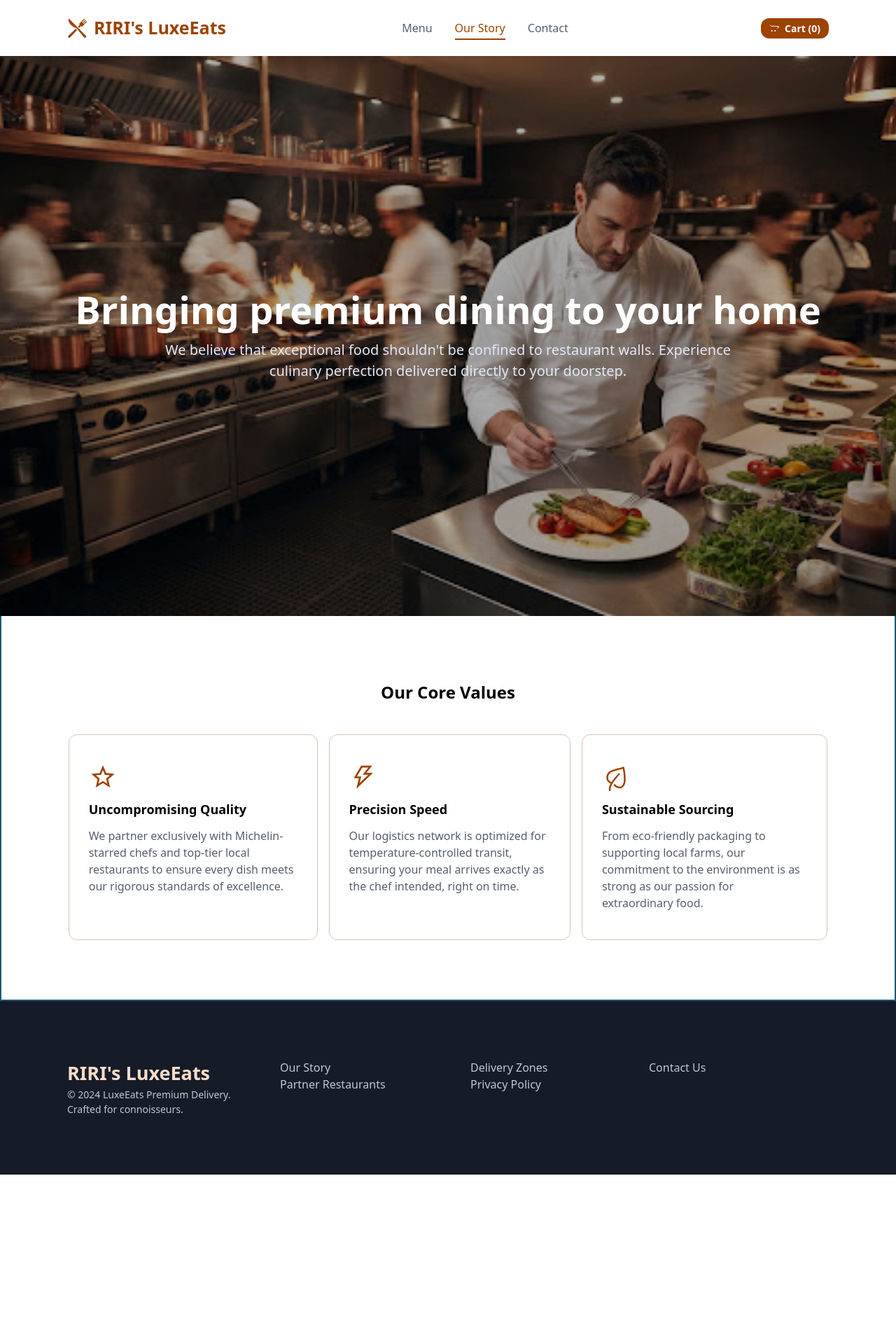
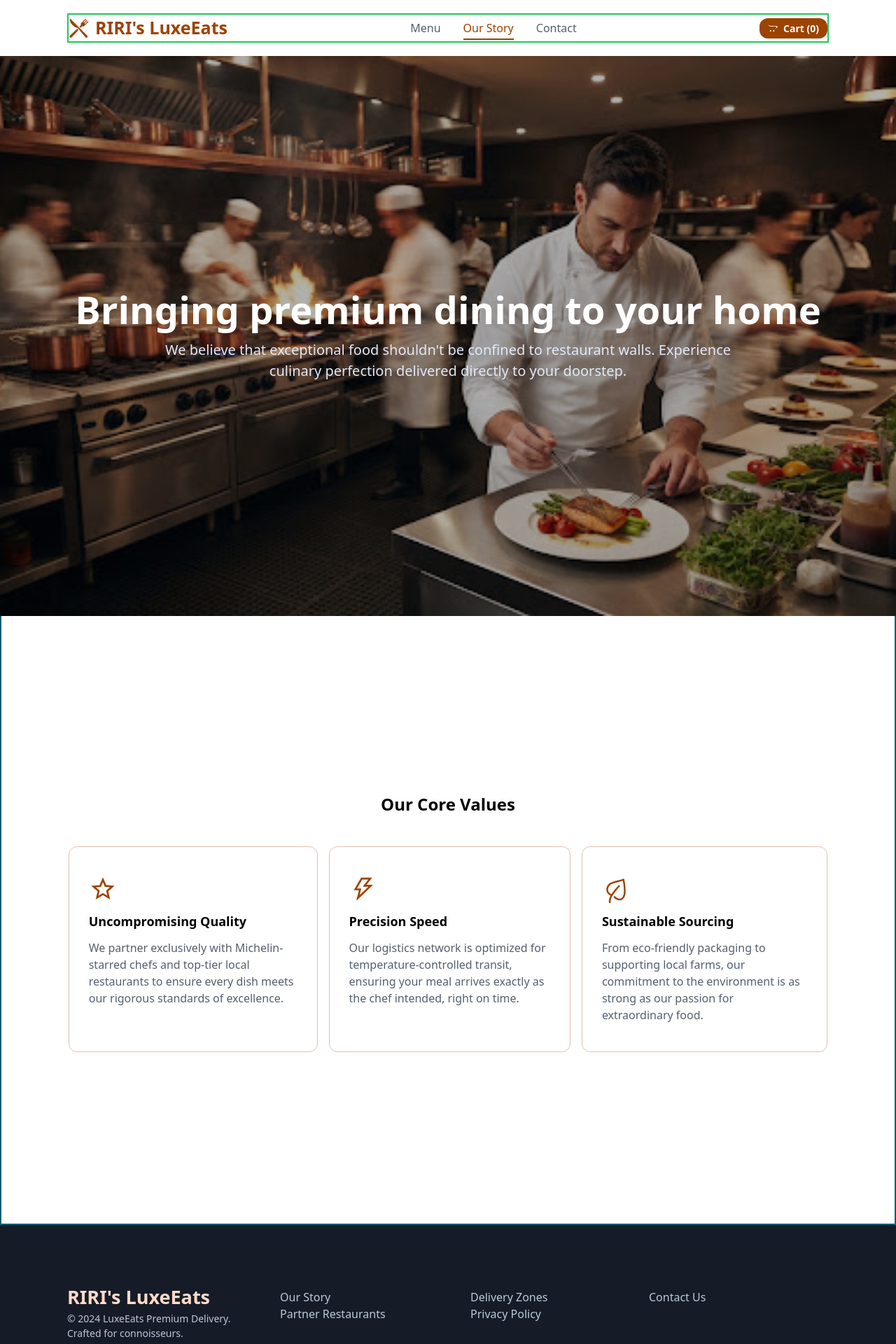
Before and after one commit to rihanat1/RIRIsLuxeEats, a React (Vite) app: page / in a window 1280 px wide. Shown: the top 1920 px of the page at 70% size. Before the commit the page ends 1678 px from the top, so only its background shows below. Built offline with nearby package versions, Linux system fonts and the light colour scheme; the HTML template or start-up script is replaced by a standard one.

Commit message:
Finished contact page and add added a dropdown menu and hamburger for small screen

```diff
--- a/src/Components/Footer.jsx
+++ b/src/Components/Footer.jsx
@@ -4,7 +4,7 @@ import AllPaths from "../routes/AllPaths";
 
 const Footer = () => {
   return (
-    <div className="bg-[#151C27] h-[51vh] flex justify-end md:h-[40vh] lg:h-[31vh]">
+    <div className="bg-[#151C27] h-[46vh] flex justify-end md:h-[40vh] lg:h-[31vh]">
      <div className="w-[95%] m-auto flex flex-col gap-5  md:grid grid-cols-4 items-start md:gap-5 xl:w-[85%]">
          <div className="">
         <h4 className="text-[#FFDBCA] text-[44px] font-bold md:text-[27px] md:whitespace-nowrap">
@@ -14,15 +14,15 @@ const Footer = () => {
           © 2024 LuxeEats Premium Delivery. Crafted for connoisseurs.
         </p>
       </div>
-      <div className="text-[#BDC7DA] md:ml-[27px]">
+      <div className="text-[#BDC7DA] md:ml-[27px] md:mt-2">
         <p className="">Our Story</p>
         <p className="md:whitespace-nowrap">Partner Restaurants</p>
       </div>
-      <div className="text-[#BDC7DA] md:ml-[22px]">
+      <div className="text-[#BDC7DA] md:ml-[22px] md:mt-2">
         <p className="">Delivery Zones</p>
         <p className="">Privacy Policy</p>
       </div>
-      <Link to={AllPaths.contact}>
+      <Link to={AllPaths.contact} className="md:mt-2">
       <p className="text-[#BDC7DA]">Contact Us</p>
       </Link>
      </div>
--- a/src/Components/Header.jsx
+++ b/src/Components/Header.jsx
@@ -1,8 +1,10 @@
-import React from "react";
+import React, { useState } from "react";
 import { NavLink } from "react-router-dom";
 import { GiKnifeFork } from "react-icons/gi";
 import { FaOpencart } from "react-icons/fa";
 import AllPaths from "../routes/AllPaths";
+import { RxHamburgerMenu } from "react-icons/rx";
+import { IoMdClose } from "react-icons/io";
 
 const Header = () => {
   const navItems = [
@@ -10,6 +12,11 @@ const Header = () => {
     { label: "Our Story", path: AllPaths.home },
     { label: "Contact", path: AllPaths.contact },
   ];
+
+  const [subMenu, setSubMenu] = useState(false);
+  function handleSubMenu() {
+    setSubMenu(!subMenu);
+  }
 
   const linkClass = ({ isActive }) =>
     `font-light cursor-pointer pb-1 transition-all duration-300 border-b-2 ${
@@ -20,17 +27,34 @@ const Header = () => {
 
   return (
     <div className="flex justify-center h-20 bg-white/80 shadow-sm z-50 backdrop-blur-sm fixed top-0 right-0 left-0">
-      <div className="flex justify-between items-center w-[95%] m-auto xl:w-[85%]">
-        <div className="flex items-center space-x-2">
+      <div className="flex justify-between items-center w-[95%] m-auto md:flex md:justify-between border-2 border-green-500 xl:w-[85%]">
+        <div className="flex items-center space-x-2 z-50">
           <GiKnifeFork className="text-[#9D4300] text-[30px]" />
-          <p className="text-[#9D4300] font-bold text-[25px]">
+          <p className="z-50 text-[#9D4300] font-bold text-[25px]">
             RIRI's LuxeEats
           </p>
         </div>
 
-        <ul className="hidden md:flex gap-6 md:gap-8 items-center lg:ml-[-1.5rem]">
+        <ul
+          className={`
+        fixed flex flex-col justify-center items-center top-12
+        bg-white/80 shadow-sm z-30 backdrop-blur-sm left-0 right-0  pb-4  md:static md:flex-row md:gap-8 md:items-center md:h-fit md:w-[39%] md:justify-center md:pb-0 md:bg-transparent md:shadow-none md:backdrop-blur-none lg:w-[30%]
+    ${
+      subMenu
+        ? "max-h-[500px] opacity-100 transition-all duration-300 ease-in-out"
+        : "max-h-0 opacity-0 pointer-events-none md:max-h-none md:opacity-100 md:pointer-events-auto md:transition-none"
+    }
+  `}
+        >
           {navItems.map((item) => (
-            <li className="text-[#555F6F] text-[16px] font-light" key={item.label}>
+            <li
+              className={`
+                text-[#555F6F] border-b-2 p-4 font-semibold border-[#9D4300]
+                w-full text-center text-[16px] list-none
+                md:border-none md:w-auto md:p-0 md:font-light
+              `}
+              key={item.label}
+            >
               <NavLink to={item.path} className={linkClass}>
                 {item.label}
               </NavLink>
@@ -38,12 +62,21 @@ const Header = () => {
           ))}
         </ul>
 
-        <NavLink to="/cart">
-          <div className="flex items-center gap-2 rounded-xl text-[14px] font-bold bg-[#9D4300] text-white px-3 py-1 hover:bg-[#7a3500] transition">
-            <FaOpencart />
-            <span>Cart (0)</span>
+        <div className="z-50 flex gap-4 items-center">
+          <NavLink to="/cart">
+            <div className="z-50 flex items-center gap-2 rounded-xl text-[14px] font-bold bg-[#9D4300] text-white px-3 py-1 hover:bg-[#7a3500] transition">
+              <FaOpencart />
+              <span>Cart (0)</span>
+            </div>
+          </NavLink>
+          <div onClick={handleSubMenu} className="cursor-pointer md:hidden">
+            {subMenu ? (
+              <IoMdClose className="mt-[6px] z-50 text-3xl text-[#9D4300]" />
+            ) : (
+              <RxHamburgerMenu className="mt-[6px] z-50 text-3xl text-[#9D4300]" />
+            )}
           </div>
-        </NavLink>
+        </div>
       </div>
     </div>
   );
--- a/src/Pages/ContactPage.jsx
+++ b/src/Pages/ContactPage.jsx
@@ -1,10 +1,20 @@
 import React from 'react'
 import Header from '../Components/Header'
+import GetInTouch from '../SubSections/ContactPageSubSections/GetInTouch'
+import SendMessage from '../SubSections/ContactPageSubSections/SendMessage'
+import Details from '../SubSections/ContactPageSubSections/Details'
+import Footer from '../Components/Footer'
 
 const ContactPage = () => {
   return (
-    <div>
+    <div className='bg-[#F9F9FF]'>
       <Header/>
+      <GetInTouch/>
+      <div className="lg:flex lg:w-[85%] lg:mx-auto">
+        <SendMessage className="lg:w-[50%]"/>
+      <Details className="w-[50%]"/>
+      </div>
+      <Footer/>
     </div>
   )
 }
--- /dev/null
+++ b/src/SubSections/ContactPageSubSections/Details.jsx
@@ -0,0 +1,53 @@
+import React from "react";
+import { FiPhoneCall } from "react-icons/fi";
+import { MdOutlineSpeakerNotes } from "react-icons/md";
+
+const Details = () => {
+  return (
+    <div className=" flex flex-col gap-4min-h-[72vh] mt-6 pt-3 lg:mt-0 ">
+      <div className="flex flex-col gap-4 min-h-[30vh] md:min-h-fit mt-6 lg:mt-0 pt-3">
+        <div className="w-[95%] min-h-[40vh] sm:min-h-fit flex flex-col gap-5 sm:flex-row mx-auto sm:gap-3 lg:w-[100%]">
+          <div className="w-[100%] flex flex-col gap-3 sm:w-[49%] p-6 rounded-xl border-[1px] shadow-md hover:-translate-y-1 duration-300 transition-all ease-in-out bg-white lg:w-[50%]">
+            <div className="w-fit rounded-[40px] bg-[#F1F3FF] p-4">
+              <FiPhoneCall className="w-fit text-[20px] text-[#9D4300]" />
+            </div>
+            <p className="text-2xl font-medium">Call Us</p>
+            <p className="text-[#555F6F]">Available 24/7 for VIP members</p>
+            <p className="text-[#984f24]">+2347065796923</p>
+          </div>
+
+          <div className="w-[100%] flex flex-col gap-3 sm:w-[49%] p-6 rounded-xl border-[1px] shadow-md hover:-translate-y-1 duration-300 transition-all ease-in-out bg-white lg:w-[50%]">
+            <div className="w-fit rounded-[40px] bg-[#F1F3FF] p-4">
+              <MdOutlineSpeakerNotes className="w-fit text-[20px] text-[#9D4300]" />
+            </div>
+            <p className="text-2xl font-medium">Email Support</p>
+            <p className="text-[#555F6F]">Expect a reply within 1 hour.</p>
+            <p className="text-[#984f24]">ririLuxeEats@luxeeats.com</p>
+          </div>
+        </div>
+      </div>
+
+      <div className="mx-auto w-[95%] bg-white rounded-lg shadow-lg overflow-hidden">
+        <div className="w-full p-3 border-b border-gray-200">
+          <p className="text-xl font-semibold">Corporate Headquarters</p>
+        </div>
+
+        <div className="w-full h-56 lg:h-72">
+          <iframe
+            src="https://www.google.com/maps?q=30.0000,30.0000&z=6&output=embed"
+            width="100%"
+            height="100%"
+            style={{ border: 0 }}
+            allowFullScreen
+            loading="lazy"
+            referrerPolicy="no-referrer-when-downgrade"
+            title="Location Map"
+            className="w-full h-full"
+          />
+        </div>
+      </div>
+    </div>
+  );
+};
+
+export default Details;
--- /dev/null
+++ b/src/SubSections/ContactPageSubSections/GetInTouch.jsx
@@ -0,0 +1,17 @@
+import React from "react";
+
+const GetInTouch = () => {
+  return (
+    <div className="mt-20 flex justify-center items-center  min-h-[37vh] ">
+      <div className="flex flex-col gap-4 w-[95%]  mx-auto md:w-[85%] lg:w-[80%] xl:w-[65%] ">
+        <h2 className="text-black text-[32px] w-[95%] text-center mx-auto font-semibold md:text-5xl md:font-bold ">Get in Touch</h2>
+            <p className="w-[85%] mx-auto text-center text-[#555F6F] text-[18px] lg:w-[80%] xl:text-[20px]">
+            Experience unparalleled culinary service. Whether you have a question about an order, wish to partner with us, or simply want to share your LuxeEats experience, our concierge team is at your service.
+        </p>
+
+      </div>
+    </div>
+  );
+};
+
+export default GetInTouch;
--- /dev/null
+++ b/src/SubSections/ContactPageSubSections/SendMessage.jsx
@@ -0,0 +1,45 @@
+import React from 'react'
+import { FaRegUser, FaUser } from 'react-icons/fa'
+import { MdMailOutline } from 'react-icons/md'
+
+const SendMessage = () => {
+  return (
+    <div className='min-h-[80vh] w-[100%] bg-[#F9F9FF] lg:w-[60%]'>
+        <div className="w-[95%] h-[100%] mx-auto ">
+
+            <div className=" h-[100%] flex flex-col gap-6 p-10 bg-white border-[1px] shadow-md rounded-lg">
+                <p className="font-semibold text-3xl text-[#151C27]  ">Send a Message</p>
+                <form action="" className='flex flex-col gap-4'>
+                    <div className="flex flex-col gap-2">
+                    <label htmlFor="" className='text-md font-semibold'>Fullname</label>
+                   <div className="flex gap-2 items-center border-[1px] outline-none bg-[#F9F9FF] p-3 shadow-md rounded-lg">
+                   <FaRegUser className='text-xl' />
+                     <input type="text" placeholder='Enter your fullname' className='outline-none w-[90%] bg-[#F9F9FF]' />
+                   </div>
+                    </div>
+
+                    <div className="flex flex-col gap-2">
+                    <label htmlFor="" className='text-md font-semibold'>Email Address</label>
+                   <div className="flex gap-2 items-center border-[1px] outline-none bg-[#F9F9FF] p-3 shadow-md rounded-lg">
+                   <MdMailOutline className="text-[23px]" />
+                     <input type="email" placeholder='Enter your email address' className='outline-none w-[90%] bg-[#F9F9FF]' />
+                   </div>
+                    </div>
+
+                    <div className="flex flex-col">
+                        <label htmlFor="" className='text-md font-semibold'>Your Message</label>
+                        <textarea name="" id="" cols={15} rows={9}  className='border-[1px] rounded-lg outline-none bg-[#F9F9FF] shadow-md'></textarea>
+                    </div>
+
+                    <button className='bg-[#FA7315] text-white py-[10px] rounded-xl mt-1 text-[14px] hover:bg-[#9D4300]'>Send Message</button>
+
+                </form>
+            </div>
+
+        </div>
+
+    </div>
+  )
+}
+
+export default SendMessage
--- a/src/SubSections/HomeSubSections/CoreValues.jsx
+++ b/src/SubSections/HomeSubSections/CoreValues.jsx
@@ -6,7 +6,7 @@ import { LiaLeafSolid } from "react-icons/lia";
 
 const CoreValues = () => {
   return (
-    <div className="mt-20 flex flex-col gap-4 items-center text-center h-[120vh] md:h-[80vh] border-2 border-cyan-800 xl:flex xl:flex-col xl:justify-center xl:mt-[-10px]">
+    <div className="mt-20 flex flex-col gap-4 items-center text-center min-h-[120vh] md:h-[80vh] border-2 border-cyan-800 xl:flex xl:flex-col xl:justify-center xl:mt-[-10px]">
       <div className="w-[95%] mx-auto flex flex-col gap-11 xl:w-[85%]">
         <h2 className="mt-24 text-2xl text-black font-semibold">
           Our Core Values
--- a/src/SubSections/HomeSubSections/Hero.jsx
+++ b/src/SubSections/HomeSubSections/Hero.jsx
@@ -3,7 +3,7 @@ import React from 'react'
 const Hero = () => {
   return (
     <div className='w-full'>
-        <div className="relative top-20 bg-hero w-full h-[60vh] bg-cover bg-center flex justify-center items-center xl:h-screen">
+        <div className="relative top-20 bg-hero w-full min-h-[60vh] bg-cover bg-center flex justify-center items-center xl:h-screen">
              <div className="absolute inset-0 bg-black/30"></div>
              <div className="relative text-center px-2 space-y-2 lg:flex flex-col items-center justify-center lg:space-y-4">
                  <h1 className="font-bold text-[35px] text-white md:text-[44px] md:font-bold lg:text-[3.4rem] leading-none">Bringing premium dining to your home</h1>
```
